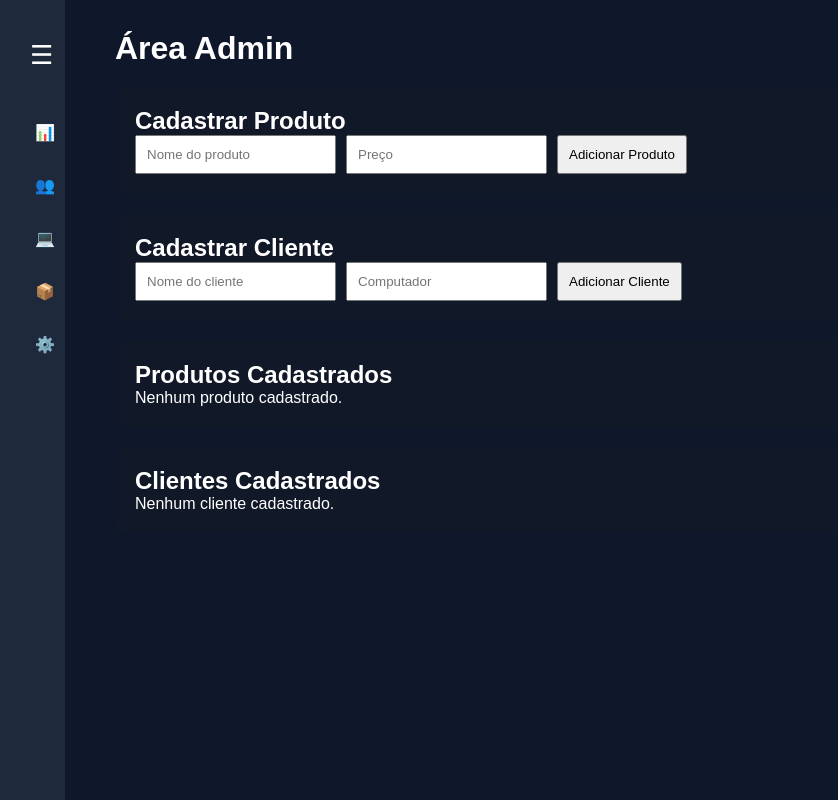
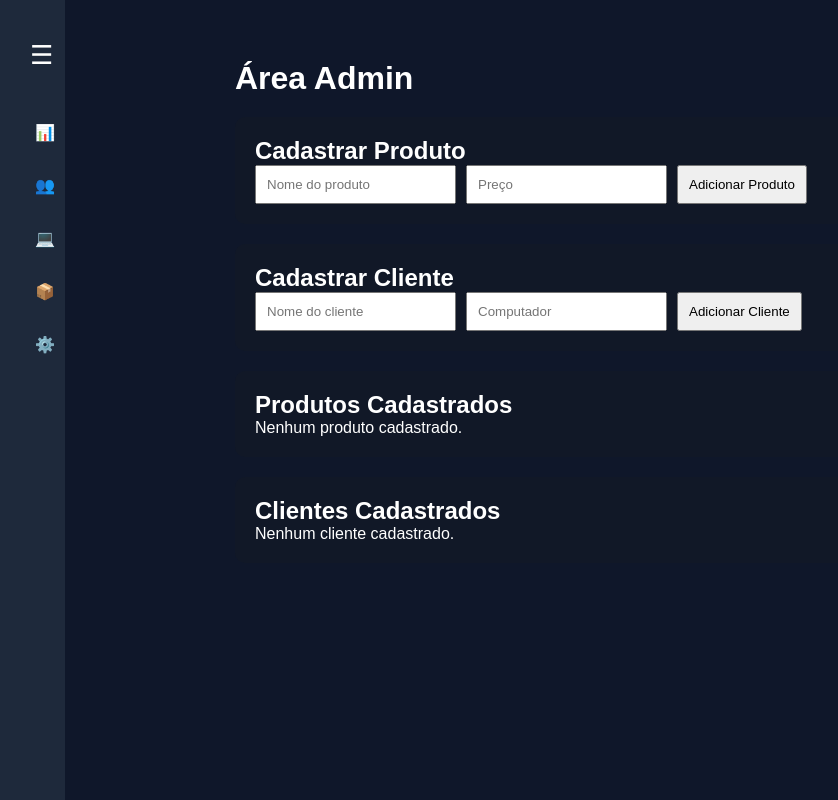
Before and after one commit to rostand15/dashboard-lan-house-system, a React (Vite) app: page /admin in a window 1280 px wide. Shown: the whole page, without its empty margins (5-843 px from the left). Built offline with nearby package versions, Linux system fonts and the light colour scheme.

Commit message:
fix: corrigir tela admin e ajuste com navbar lateral

```diff
--- a/src/routes/AppRoutes.jsx
+++ b/src/routes/AppRoutes.jsx
@@ -17,9 +17,10 @@ function Layout() {
 
   return (
     <>
-      {mostrarNavbar && <Navbar />}
+    {mostrarNavbar && <Navbar />}
 
-      <Routes>
+  <main style={{ marginLeft: mostrarNavbar ? "90px" : "0", padding: "30px" }}>
+    <Routes>
 
         <Route path="/" element={<Login />} />
 
@@ -48,8 +49,9 @@ function Layout() {
         element={<Admin />}
         />
 
-      </Routes>
-    </>
+          </Routes>
+  </main>
+</>
   );
 }
 
```
